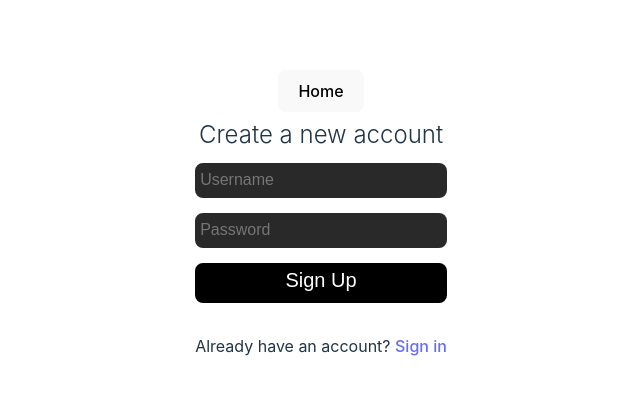
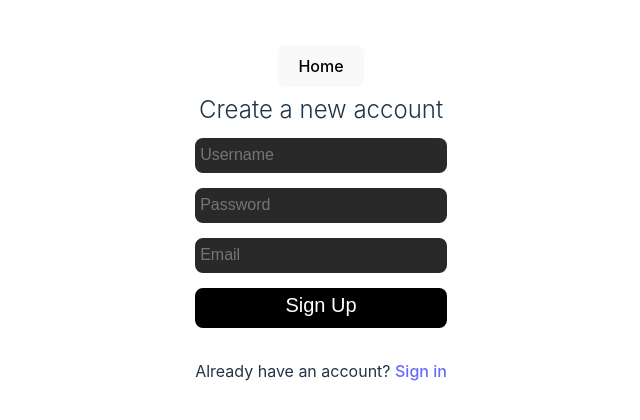
Before and after one commit to brycom/AI-school-Frontend, a React (Vite) app: page /signup in a window 1280 px wide. Shown: the part 178-598 px from the top of the page, without its empty margins (319-959 px from the left). Built offline with nearby package versions, Linux system fonts and the light colour scheme.

Commit message:
Chat fungerar

```diff
--- a/src/components/CreateAccount.tsx
+++ b/src/components/CreateAccount.tsx
@@ -1,16 +1,55 @@
-import { Link } from "react-router-dom"
+import { Link, useNavigate } from "react-router-dom"
 import "./css/CreateAccount.css"
+import { useState } from "react";
 
 export default function CreateAccount() {
+  const [username, setUsername] = useState<string>("");
+  const [password, setPassword] = useState<string>("");
+  const [email, setEmail] = useState<string>("");
+  const navigate = useNavigate();
+
+  function createNewAccount(){
+
+    fetch("http://localhost:8080/auth/create-account",
+      {
+        method: 'POST',
+        headers: {
+          'Content-Type': 'application/json'
+        },
+        body:JSON.stringify({
+          "username": username,
+          "password": password,
+          "email": email,
+        }),
+        credentials: 'include'
+      }).then(response => response.json())
+      .then((data)=>{
+        console.log(data);
+
+
+          navigate("/login");
+
+
+
+      }).catch(error =>{
+        console.error("Error creating account:", error);
+      })
+
+  }
   return (
     <div>
               <Link to={"/"}>
         <button>Home</button>
         </Link>
-      <form action="" className="new-account">
         <h4 className="headline">Create a new account</h4>
-        <input className="new-account-input" type="text" placeholder="Username" />
-        <input className="new-account-input" type="password" placeholder="Password" />
+      <form action="" className="new-account" onSubmit={(e)=>{
+        e.preventDefault();
+        createNewAccount()
+
+      }}>
+        <input className="new-account-input" type="text" placeholder="Username" onChange={(e)=>setUsername(e.target.value)}/>
+        <input className="new-account-input" type="password" placeholder="Password" onChange={(e)=>setPassword(e.target.value)} />
+        <input className="new-account-input" type="email" placeholder="Email" onChange={(e)=>setEmail(e.target.value)}/>
         <input className="new-account-input" id="submit-btn" type="submit" value="Sign Up" />
       </form>
       <p>Already have an account? <Link to={"/login"}> Sign in</Link></p>
--- a/src/components/TopicSelector.tsx
+++ b/src/components/TopicSelector.tsx
@@ -39,19 +39,18 @@ export default function TopicSelector(props: Props) {
 
               if (existingTopic) {
                 existingTopic.subjekts.push(incomingTopic);
-                console.log("added subject to topic: " + incomingTopic.topic);
               } else {
                 let newTopic: Topic = {
                   topic: incomingTopic.topic,
                   subjekts: [incomingTopic]
                 };
                 updatedTopics.push(newTopic);
-                console.log("new topic: " + incomingTopic.topic);
+
               }
             });
 
             setTopics(updatedTopics);
-            console.log("Updated topics:", updatedTopics);
+
           })
           .catch(error => console.error('Error:', error));
 
@@ -59,16 +58,15 @@ export default function TopicSelector(props: Props) {
 
   return (
     <div>
-        {topics.map((topic, index) => (
-            <div>
+        {topics.map((topic, topicIndex) => (
+            <div key={topicIndex}>
             <h2 className='topic-headline'>{topic.topic}</h2>
-            <ul className='topic-wrapper' key={index}>
+            <ul className='topic-wrapper'>
 
                 {topic.subjekts.map((subj, subIndex) => (
-                  <Link to={"/chat"}>
-                    <li className='topic-tile' key={subIndex} onClick={()=>props.setSubjekt(subj)}>
+                  <Link to={"/chat"} key={subIndex}>
+                    <li className='topic-tile'  onClick={()=>props.setSubjekt(subj)}>
                         <h4 className='tile-headline'>{subj.title}</h4>
-                       {/*  <p className='description'>{subj.description}</p> */}
                         <p className='level'>Svårighetsgrad: {subj.level} av 10</p>
                     </li></Link>))}
 
--- a/src/components/chatSubComponents/ChatWindow.tsx
+++ b/src/components/chatSubComponents/ChatWindow.tsx
@@ -1,4 +1,5 @@
 import { SetStateAction, useEffect, useState} from 'react'
+import { json } from 'react-router-dom';
 
 interface Props{
     question:string;
@@ -20,15 +21,23 @@ interface Message{
     from: string;
 }
 
+interface Content{
+    correct: boolean;
+    feedback: string;
+}
+
 
 
 export default function ChatWindow(props: Props) {
     const [answer, setAnswer] = useState<string>("");
     const[chat, setChat] = useState<Message[]>([]);
+    const [newQuestion, setNewQuestion] = useState<boolean>(false);
 
 
 
     useEffect(() => {
+        console.log(props.subjekt.description);
+
         fetch("http://localhost:8080/chat/question", {
             method: 'POST',
             credentials: 'include',
@@ -41,6 +50,7 @@ export default function ChatWindow(props: Props) {
                     "description": "Du är en passionerad lärare som brinner för programmering"
                 },
                 topic: {
+                    "id":props.subjekt.id,
                     "topic": props.subjekt.title,
                     "description": props.subjekt.description,
                     "level": props.subjekt.level
@@ -58,7 +68,8 @@ export default function ChatWindow(props: Props) {
         .catch((error) => {
             console.error("Error fetching data:", error);
         });
-    }, []);
+    }, [newQuestion]);
+
 
 
     function sendAnswer(answer:string){
@@ -66,6 +77,7 @@ export default function ChatWindow(props: Props) {
 
          fetch("http://localhost:8080/chat/answer", {
              method: 'POST',
+             credentials: 'include',
              headers: {
                  'Content-Type': 'application/json'
              },
@@ -82,8 +94,19 @@ export default function ChatWindow(props: Props) {
              return res.json();
          })
         .then((data) => {
-            const message:Message = {from:"gpt",content:data.content}
+           let content:Content = JSON.parse(data.content);
+           console.log(content);
+           if(content.correct == true && newQuestion == false) {
+             setNewQuestion(true);
+           }else if(content.correct == true && newQuestion == true){
+            setNewQuestion(false);
+           }
+
+
+            const message:Message = {from:"gpt",content:content.feedback}
             setChat(prevChat => [...prevChat, message])
+            console.log(data.content.feedback);
+
          })
         .catch((error) => {
              console.error("Error fetching data:", error);
```
